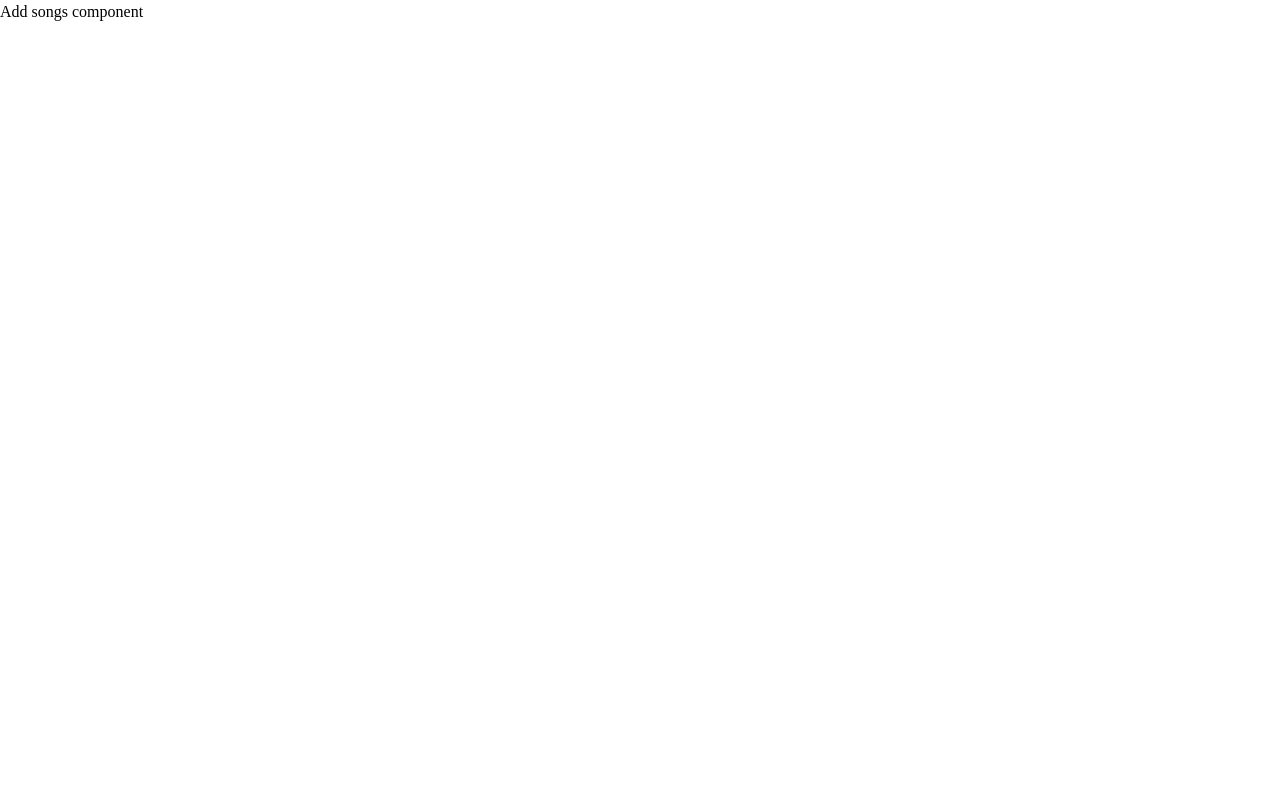
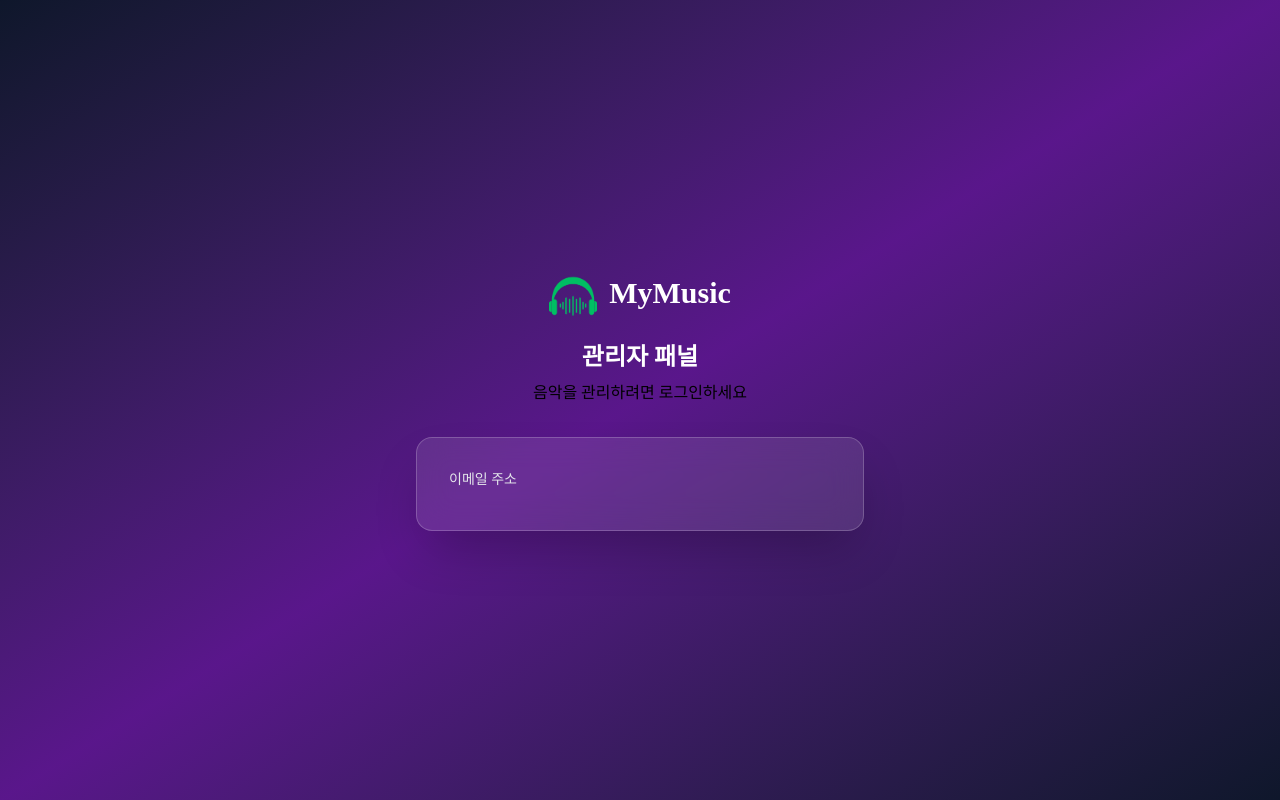
Before and after one commit to Jangchaeyun/mymusic, a React (Vite) app in the folder mymusic-admin-app/: page / in a window 1280 px wide. Built offline with nearby package versions, Linux system fonts and the light colour scheme; a web font is replaced by a local one.

Commit message:
1203 Modify App.jsx & AuthContext.jsx & Login.jsx

```diff
--- a/mymusic-admin-app/src/App.jsx
+++ b/mymusic-admin-app/src/App.jsx
@@ -6,10 +6,12 @@ import AddSong from "./pages/AddSong";
 import ListSong from "./pages/ListSong";
 import AddAlbum from "./pages/AddAlbum";
 import ListAlbum from "./pages/ListAlbum";
+import { AuthProvider } from "./context/AuthContext";
 
 export const API_BASE_URL = "http://localhost:8080";
 const App = () => {
   return (
+    <AuthProvider>
       <BrowserRouter>
         <Toaster position="top-center" />
         <Routes>
@@ -19,9 +21,11 @@ const App = () => {
           <Route path="/list-songs" element={<ListSong />} />
           <Route path="/add-album" element={<AddAlbum />} />
           <Route path="/list-albums" element={<ListAlbum />} />
+          <Route path="/" element={<Login />} />
           <Route path="*" element={<AddSong />} />
         </Routes>
       </BrowserRouter>
+    </AuthProvider>
   );
 };
 
--- a/mymusic-admin-app/src/context/AuthContext.jsx
+++ b/mymusic-admin-app/src/context/AuthContext.jsx
@@ -0,0 +1,27 @@
+import { createContext, useContext, useState } from "react";
+
+export const AuthContext = createContext();
+
+export const useAuth = () => {
+  const context = useContext(AuthContext);
+
+  if (!context) {
+    throw new Error("useAuth must be used within an AuthProvider");
+  }
+};
+
+export const AuthProvider = ({ children }) => {
+  const [user, setUser] = useState(null);
+  const [token, setToken] = useState(localStorage.getItem("adminToken"));
+  const [loading, setLoading] = useState(true);
+
+  const contextValue = {
+    user,
+    token,
+    loading,
+  };
+
+  return (
+    <AuthContext.Provider value={contextValue}>{children}</AuthContext.Provider>
+  );
+};
--- a/mymusic-admin-app/src/pages/Login.jsx
+++ b/mymusic-admin-app/src/pages/Login.jsx
@@ -1,5 +1,35 @@
+import { assets } from "../assets/assets";
+
 const Login = () => {
-  return <div>Login</div>;
+  return (
+    <div className="min-h-screen bg-gradient-to-br from-slate-900 via-purple-900 to-slate-900 flex items-center justify-center p-4">
+      <div className="max-w-md w-full space-y-8">
+        {/* Header */}
+        <div className="text-center">
+          <div className="flex items-center justify-center mb-6">
+            <img src={assets.logo} alt="logo" className="h-12 w-12" />
+            <h1 className="ml-3 text-3xl font-bold text-white">MyMusic</h1>
+          </div>
+          <h2 className="text-2xl font-bold text-white mb-2">관리자 패널</h2>
+          <p className="texr-gray-300">음악을 관리하려면 로그인하세요</p>
+        </div>
+        {/* Login form */}
+        <div className="bg-white/10 backdrop-blur-lg rounded-2xl p-8 shadow-2xl border border-white/20">
+          <form action="space-y-6">
+            {/* Email field */}
+            <div>
+              <label htmlFor="email" className="block text-sm font-medium text-gray-200 mb-2">
+                이메일 주소
+              </label>
+              <div className="relative">
+
+              </div>
+            </div>
+          </form>
+        </div>
+      </div>
+    </div>
+  );
 };
 
 export default Login;
```
Lines whose indentation alone changed are shown as unchanged.
